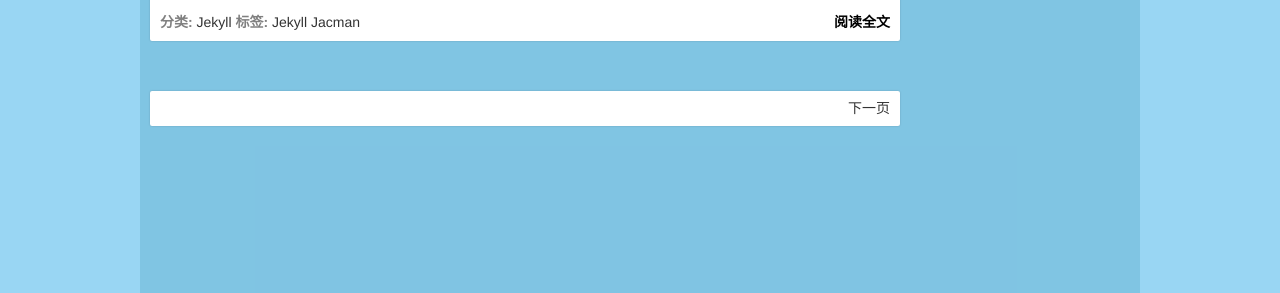
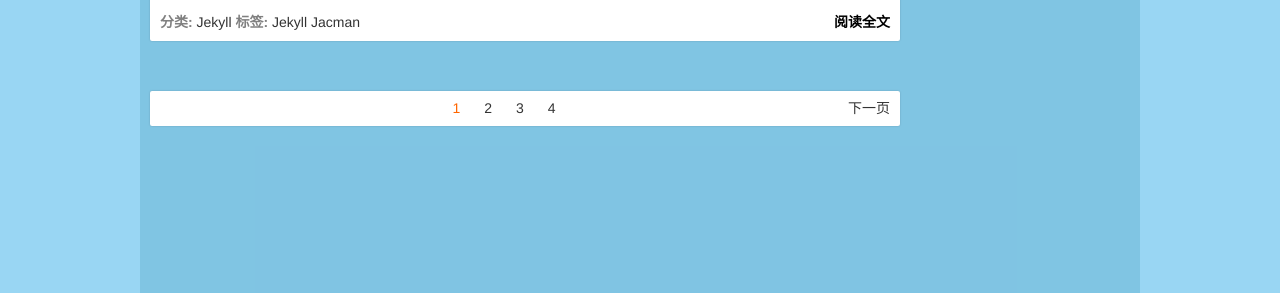
Before and after one commit to bnuephjx/bnuephjx.github.io, a Jekyll site: the page built from index.html, in a window 1280 px wide. Shown: the part 363-656 px from the top of the page. Built offline with Jekyll 4.4.1, drawn with Linux system fonts in a browser that asks for light colours; the list of posts is cut into pages by our own code.

Commit message:
no message

```diff
--- a/_includes/_views/home.html
+++ b/_includes/_views/home.html
@@ -17,43 +17,16 @@
                 <a class="prev" href="{{ paginator.previous_page_path }}">上一页</a>
             {% endif %}
 
-            {% if (paginator.page | minus:3) <= 0 %}
-                {% for page in (1..previous_page) %}
-                    {% if paginator.page == page %}
-                        <span class="pageNum current">{{ page }}</span>
-                    {% else %}
-                        <a class="pageNum" href="/page{{ page }}">{{ page }}</a>
-                    {% endif %}
-                    {% if forloop.last %}
-                        <span class="pageNum current">...</span>
-                    {% endif %}
-                {% endfor %}
-
-            {% capture currentPage %}{{paginator.page}}{% endcapture %}
-            {% elsif (paginator.total_pages | minus:currentPage ) <= 3 %}
-                {% capture minusPage %}{{paginator.total_pages | minus:3 }}{% endcapture %}
-                {% for page in (minusPage..paginator.total_pages) %}
-                    {% if paginator.page == page %}
-                        <span class="pageNum current">{{ page }}</span>
-                    {% else %}
-                        <a class="pageNum" href="/page{{ page }}">{{ page }}</a>
-                    {% endif %}
-                {% endfor %}
-            {% else %}
-                {% for page in (paginator.previous_page..paginator.next_page) %}
-                    {% if paginator.page == page %}
-                        <span class="pageNum current">{{ page }}</span>
-                    {% else %}
-                        <a class="pageNum" href="/page{{ page }}">{{ page }}</a>
-                    {% endif %}
-                    {% if forloop.last %}
-                        <span class="pageNum current">...</span>
-                    {% endif %}
-                {% endfor %}
-            {% endif %}
-
             <!-- 页码 -->
-
+            {% for page in (1..paginator.total_pages) limit:4 %}
+                {% if paginator.page == page %}
+                    <span class="pageNum current">{{ page }}</span>
+                {% elsif page == 1 %}
+                    <a class="pageNum" href="/">{{ page }}</a>
+                {% else %}
+                  <a class="pageNum" href="/page{{ page }}">{{ page }}</a>
+                {% endif %}
+            {% endfor %}
 
             <!-- 下一页 -->
             {% if paginator.next_page %}
```
